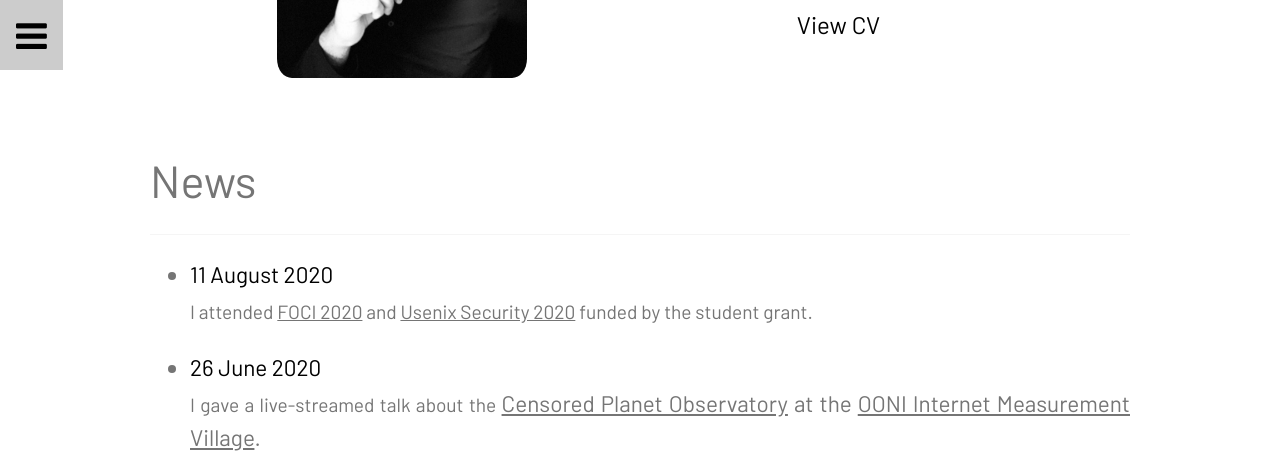
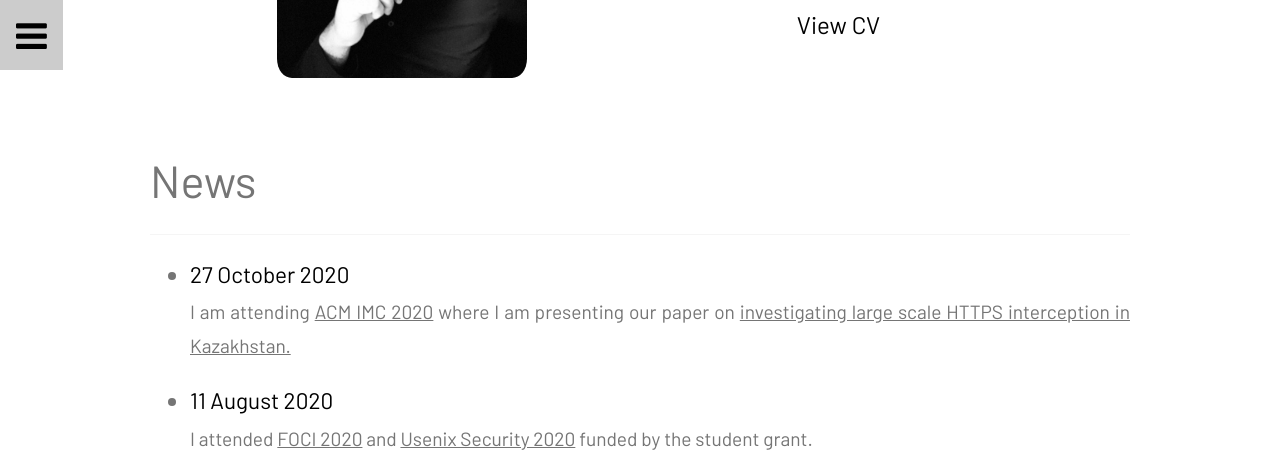
Before and after one commit to ramakrishnansr/ramakrishnansr.github.io, a Jekyll site: the page built from news.html, in a window 1280 px wide and 900 px high, scrolled down 427 px, cut to the strip 0-473 px from the top of the window. Built offline with Jekyll 4.4.1, drawn with Linux system fonts in a browser that asks for light colours; nearby versions of some CDN libraries.

Commit message:
Adding Kazakhstan paper

```diff
--- a/_data/news.yml
+++ b/_data/news.yml
@@ -1,3 +1,7 @@
+- key:  news12
+  date: 27 October 2020
+  description: 'I am attending <a href="https://conferences.sigcomm.org/imc/2020/#" target="_blank">ACM IMC 2020</a> where I am presenting our paper on <a href="assets/Kazakhstan.pdf" target="_blank">investigating large scale HTTPS interception in Kazakhstan.</a>'
+  home: 'true'
 - key:  news11
   date: 11 August 2020
   description: 'I attended <a href="https://www.usenix.org/conference/foci20" target="_blank">FOCI 2020</a> and <a href="https://www.usenix.org/conference/usenixsecurity20/" target="_blank">Usenix Security 2020<a> funded by the student grant.'
```
Also changed, not shown: _publications/2020-02-01-decentralized-controls-russia-study.md (+1 -1 lines), _publications/2020-02-02-measuring-deployment-network-censorship-filters-global-scale.md (+1 -1 lines), _publications/2020-10-01-large-scale-https-interception-kazakhstan.md (+1 -0 lines).
